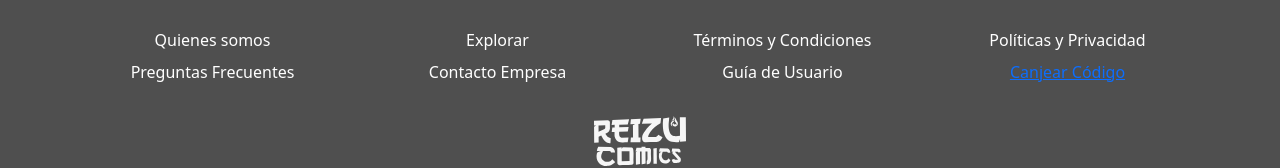
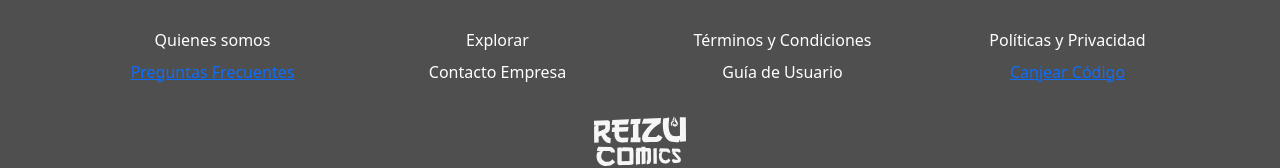
Before and after one commit to diegodevF/ReizuFront, a React (Vite) app: page / in a window 1280 px wide. Shown: the part 5885-6053 px from the top of the page. Built offline with nearby package versions, Linux system fonts and the light colour scheme.

Commit message:
fix: transform "Preguntas Frecuentes" to link

```diff
--- a/src/components/Footer.jsx
+++ b/src/components/Footer.jsx
@@ -40,7 +40,9 @@ function Footer() {
           <div className="col-6 col-md-3 mb-2">Explorar</div>
           <div className="col-6 col-md-3 mb-2">Términos y Condiciones</div>
           <div className="col-6 col-md-3 mb-2">Políticas y Privacidad</div>
-          <div className="col-6 col-md-3 mb-2">Preguntas Frecuentes</div>
+          <Link
+            to={"/preguntas-frecuentes"}
+          className="col-6 col-md-3 mb-2">Preguntas Frecuentes</Link>
           <div className="col-6 col-md-3 mb-2">Contacto Empresa</div>
           <div className="col-6 col-md-3 mb-2">Guía de Usuario</div>
           <Link to="/redeem-code" className="col-6 col-md-3 mb-2">Canjear Código</Link>
```
